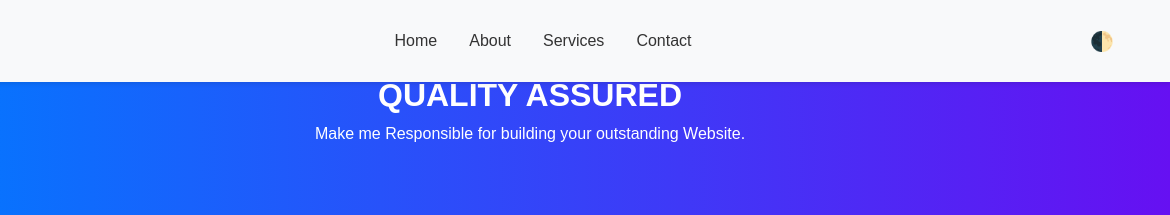
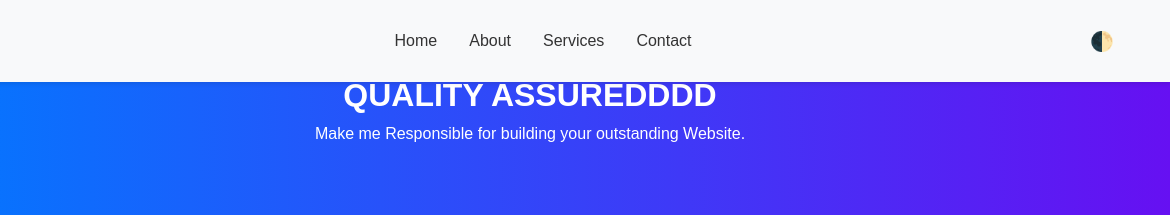
Before and after one commit to vickyrex54/victors-portfolio, a plain HTML site: page index.html in a window 1280 px wide. Shown: the top 215 px of the page, 110-1280 px from the left. Drawn offline with Linux system fonts and the light colour scheme.

Commit message:
initialize index.html

```diff
--- a/index.html
+++ b/index.html
@@ -34,7 +34,7 @@
 </nav>
 
   <header>
-    <h1>QUALITY ASSURED</h1>
+    <h1>QUALITY ASSUREDDDD</h1>
     <p>Make me Responsible for building your outstanding Website.</p>
   </header>
   <!-- Hero Section -->
```
